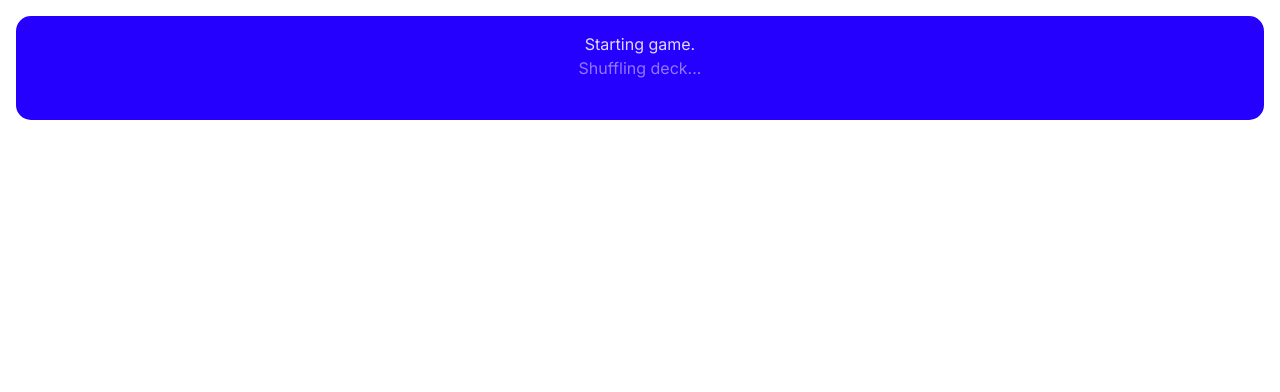
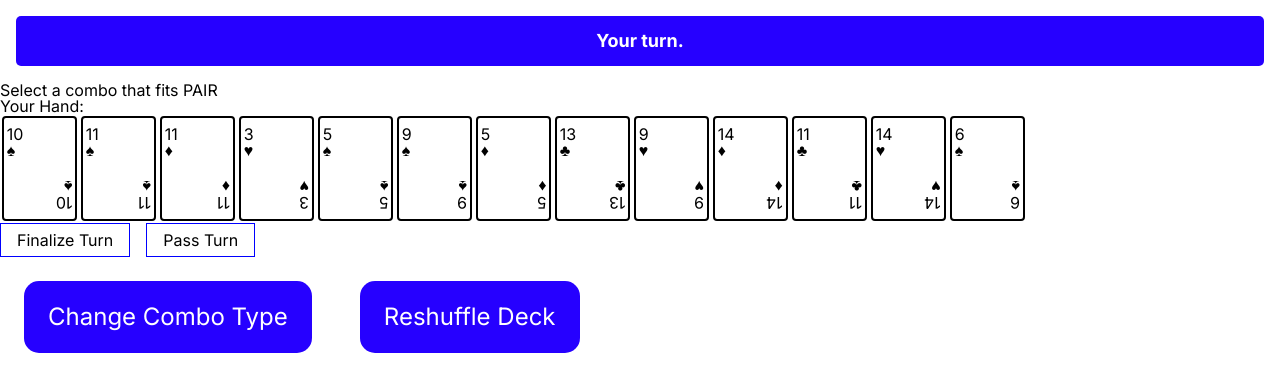
Before and after one commit to jduong09/thirteen, a Next.js app: page / in a window 1280 px wide. Both pictures are taken after a click on the button "Shuffle Deck". Shown: the top 392 px of the page. Built offline with nearby package versions, Linux system fonts and the light colour scheme.

Commit message:
update player hand after successful submission

```diff
--- a/components/game/game.js
+++ b/components/game/game.js
@@ -65,7 +65,7 @@
       showIntro(false);
       shuffleDeck(true);
       comboChoiceLoop()
-    }, 10000);
+    }, 1000);
 
     // TODO: For testing purposes, set player 0 to be first player. Remove when done testing.
     setPlayerTurn(0);
@@ -95,7 +95,10 @@
       // For purposes of Dictionary of Combinations PR, commenting out passTurn and infinitely looping comboChoiceLoop
       // passTurn();
       comboChoiceLoop();
-      // TODO: Pass back updated hand to player
+      combo.forEach((card) => {
+        hands[playerTurn].hand = hands[playerTurn].hand.filter((handCard) => handCard.value !== card.value);
+      });
+      setHands(hands);
     } else {
       // Reject combo
       setComboStatus(false);
@@ -114,7 +117,8 @@
    * @description Simulates user selecting combos.
    */
   const comboChoiceLoop = () => {
-    const randomInt = Math.floor(Math.random() * (6 - 1 + 1) + 1);
+    // const randomInt = Math.floor(Math.random() * (6 - 1 + 1) + 1);
+    const randomInt = 2; // TODO: This is just for quick testing
 
     if (randomInt === 1) {
       setPrompt('Select a combo that fits SINGLE');
--- a/components/gameComponents/hand.js
+++ b/components/gameComponents/hand.js
@@ -15,6 +15,13 @@
   const [combo, setCombo] = useState([]);
   const [hasReset, resetCombo] = useState(false);
   const isMyTurn = playerTurn === 0;
+
+  // Update hand after changes.
+  // NOTE: Apparently this might not be best practice, and some people suggest handling all
+  // state changes from the parent only. But that seems like too much managmement in one place imo.
+  if(cards.length !== hand.length) {
+    setHand(cards);
+  }
 
   // FIXME: I don't love that I had to use a dumb hasReset flag to get this to work...
   if(!isMyTurn && !hasReset) {
```
